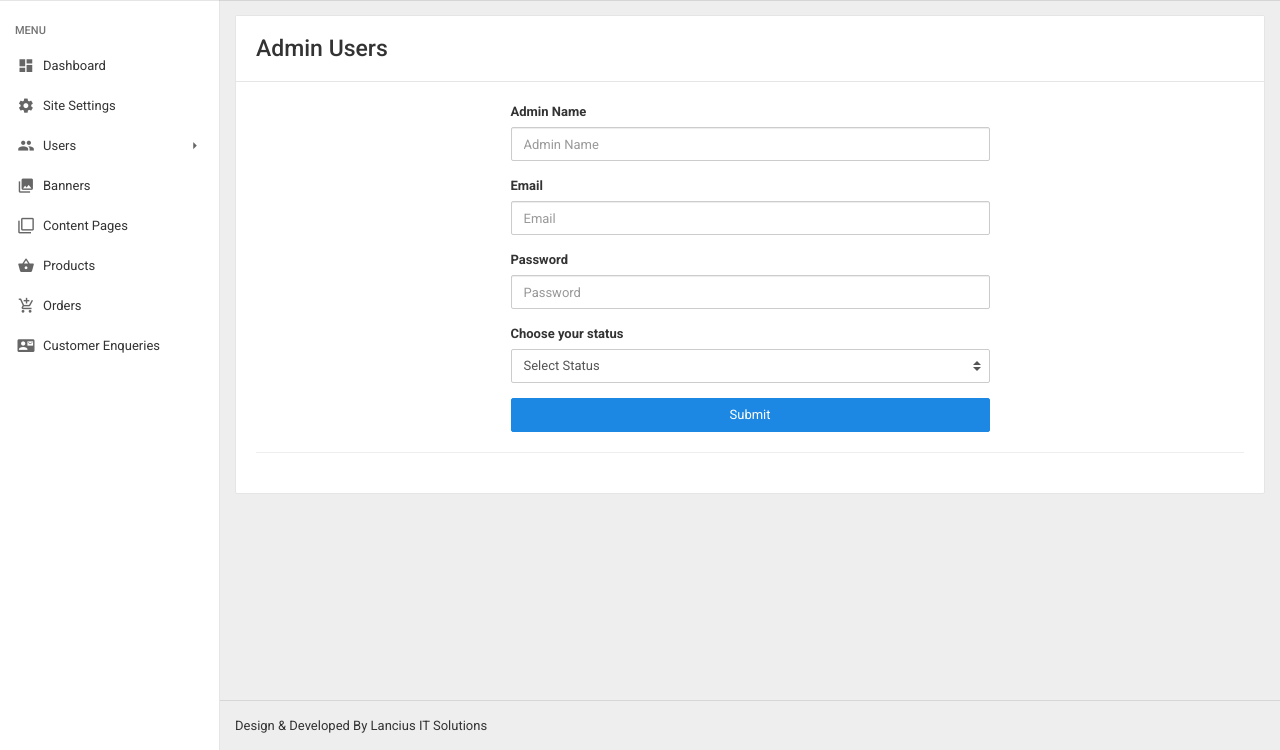
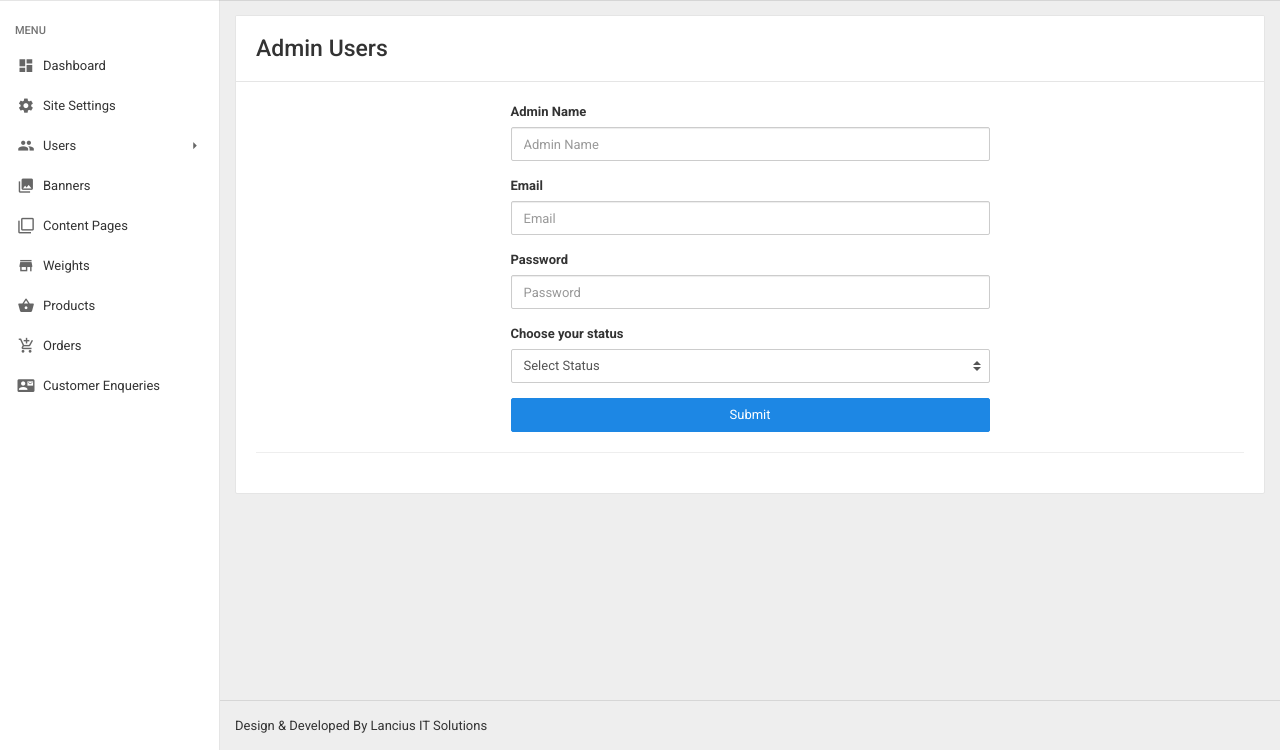
Before and after one commit to Srinivaslancius/cake_bakery, a PHP site: page /add_admin_users.php in a window 1280 px wide. Shown: the part 50-800 px from the top of the page. Run offline with PHP 8.4, Linux system fonts and the light colour scheme; the visitor is signed in with stand-in values (Sample User, id 1); tables that the repository leaves empty or names only in its code hold one stand-in row (values such as "Sample post"); some libraries are stand-ins or nearby versions.

```diff
--- a/manage_webmaster/admin_includes/side_navigation.php
+++ b/manage_webmaster/admin_includes/side_navigation.php
@@ -85,6 +85,14 @@
                 <span class="menu-text">Sub Sub Categories</span>
               </a>
             </li> -->
+             <li  class="<?php if($page_name == 'weight.php' || $page_name == 'add_weight.php' || $page_name == 'edit_weight.php') { echo "active"; } ?>">
+              <a href="weight.php" aria-haspopup="true">
+                <span class="menu-icon">
+                   <i class="zmdi zmdi-store zmdi-hc-fw"></i>
+                </span>
+                <span class="menu-text">Weights</span>
+              </a>
+            </li>
             <li  class="<?php if($page_name == 'products.php' || $page_name == 'add_products.php' || $page_name == 'edit_products.php') { echo "active"; } ?>">
               <a href="products.php" aria-haspopup="true">
                 <span class="menu-icon">
```
